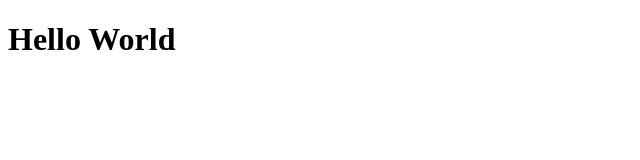
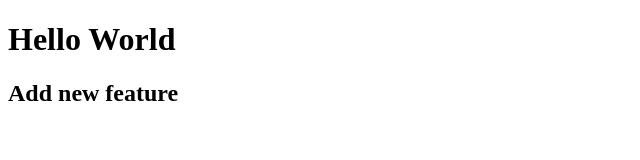
Before and after one commit to HtunHtunKyaw/lecture1, a plain HTML site: page index.html in a window 1280 px wide. Shown: the whole page, without its empty margins (0-640 px from the left). Drawn offline with Linux system fonts and the light colour scheme.

Commit message:
Add new feature

```diff
--- a/index.html
+++ b/index.html
@@ -7,5 +7,6 @@
 </head>
 <body>
     <h1>Hello World</h1>
+    <h2>Add new feature</h2>
 </body>
 </html>
```
